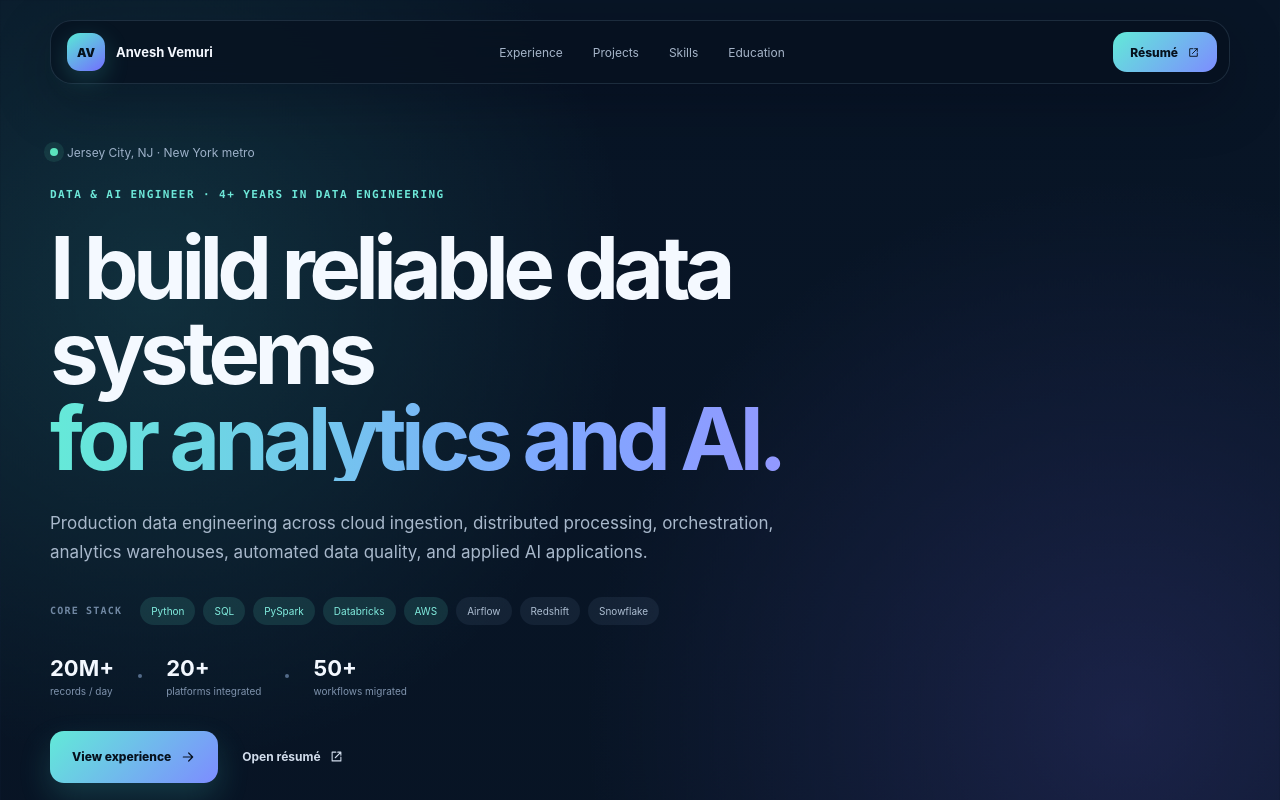
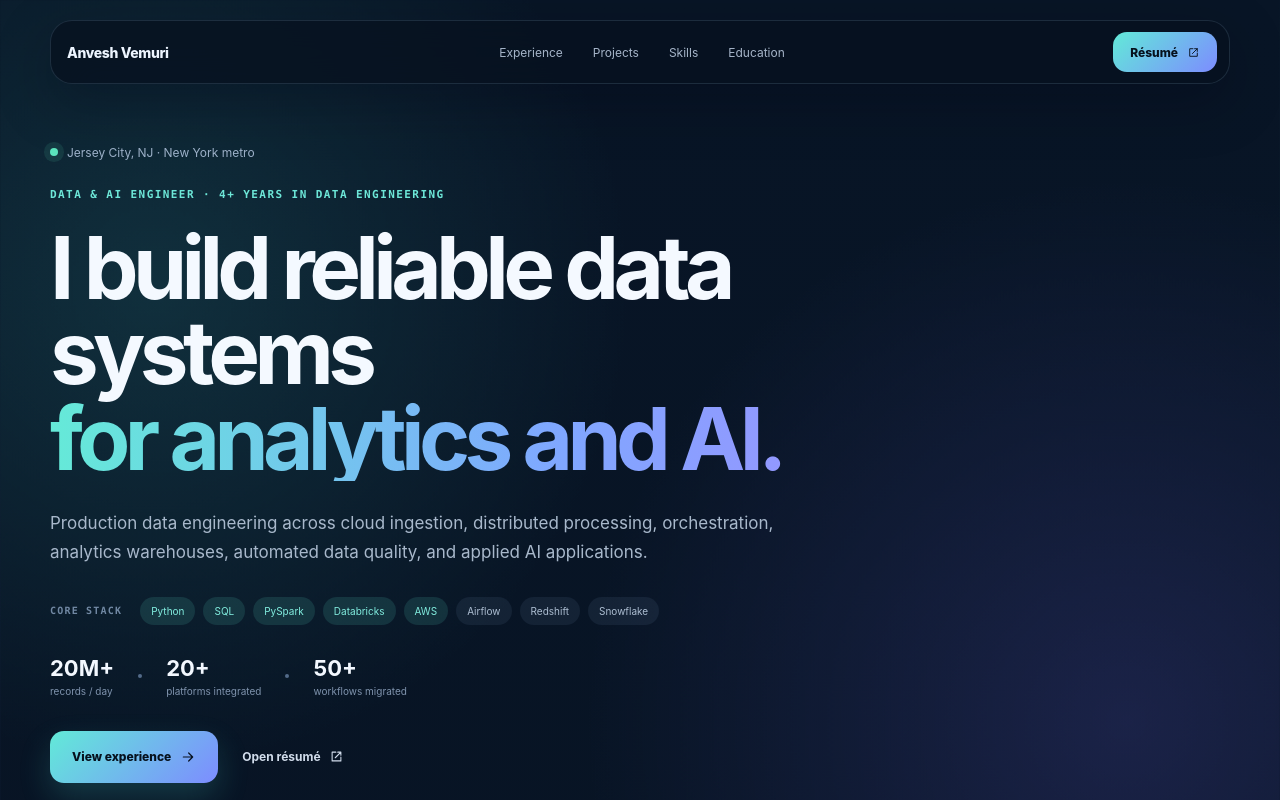
Before and after one commit to anveshsvemuri/anvesh-portfolio, a React (Vite) app: page / in a window 1280 px wide. Shown: the top 800 px of the page. Built offline with nearby package versions, Linux system fonts and the light colour scheme.

Commit message:
fix: show full name in portfolio header

```diff
--- a/src/App.css
+++ b/src/App.css
@@ -37,24 +37,20 @@
 
 .brand {
   display: inline-flex;
-  gap: 11px;
   align-items: center;
   width: max-content;
-  font-size: 13px;
-  font-weight: 700;
+  min-height: 38px;
+}
+
+.brand-name {
+  color: #edf5ff;
+  font-size: 14px;
+  font-weight: 800;
+  letter-spacing: -0.025em;
 }
 
 .brand-mark {
-  display: grid;
-  width: 38px;
-  height: 38px;
-  place-items: center;
-  border-radius: 13px;
-  background: linear-gradient(145deg, #58ead5, #746eff);
-  box-shadow: 0 8px 24px rgba(71, 216, 203, 0.22);
-  color: #06111d;
-  font-size: 12px;
-  font-weight: 900;
+  display: none;
 }
 
 .nav-links {
@@ -932,7 +928,7 @@
   .mobile-menu { width: min(100% - 28px, 1180px); }
   .nav-wrap { top: 10px; }
   .nav-shell { min-height: 58px; border-radius: 18px; }
-  .brand-name { display: none; }
+  .brand-name { display: inline; font-size: 13px; }
   .hero { min-height: auto; padding-top: 112px; padding-bottom: 50px; }
   .hero-copy h1 { font-size: clamp(45px, 14vw, 65px); }
   .hero-lede { font-size: 14px; }
```
